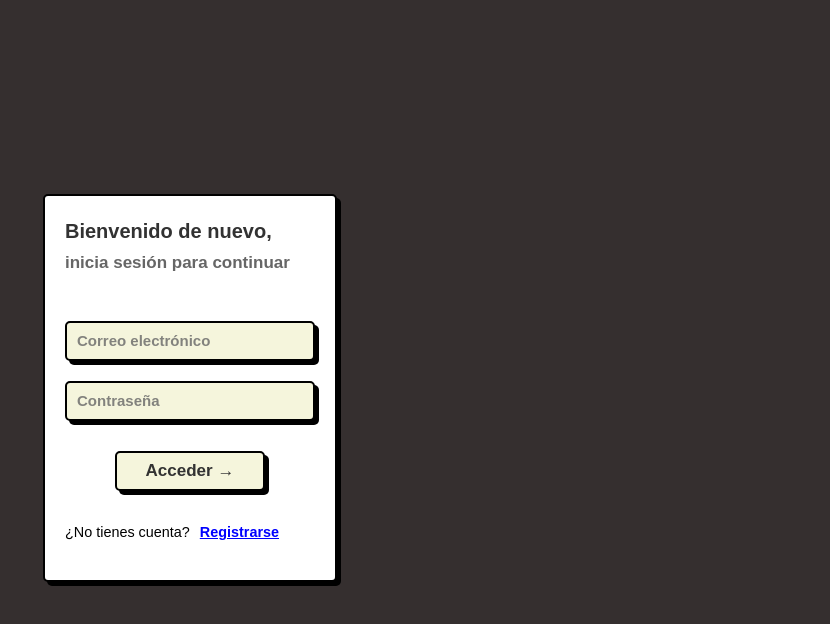
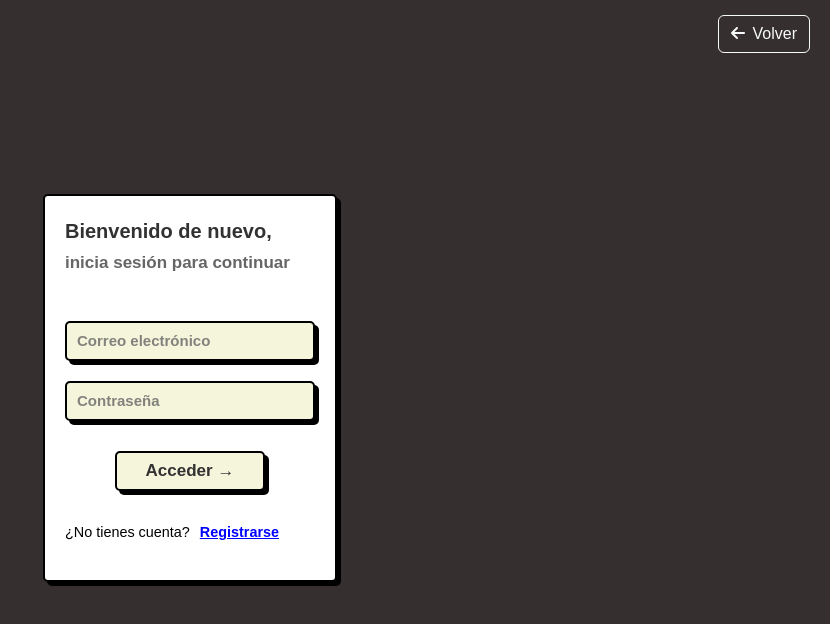
Before and after one commit to AlejandroRodriguez1998/Agenda, a Next.js app: page /login in a window 1280 px wide. Shown: the top 624 px of the page, without its empty margins (450-1280 px from the left). Built offline with nearby package versions, Linux system fonts and the light colour scheme; no server answers.

Commit message:
Añadida salida de login

```diff
--- a/pages/login.tsx
+++ b/pages/login.tsx
@@ -2,6 +2,8 @@ import { useEffect, useState } from 'react'
 import { useRouter } from 'next/router'
 import { supabase } from '@/lib/supabaseClient'
 import AuthForm from '@/components/auth/AuthForm'
+import { FontAwesomeIcon } from '@fortawesome/react-fontawesome'
+import { faArrowLeft } from '@fortawesome/free-solid-svg-icons'
 
 export default function LoginPage() {
   const router = useRouter()
@@ -29,7 +31,17 @@ export default function LoginPage() {
   }
 
   return (
-    <div className="p-4">
+    <div className="position-relative p-4">
+      {/* Botón arriba a la derecha */}
+      <button
+        className="btn btn-outline-light position-absolute"
+        style={{ top: -41, right: 20 }}
+        onClick={() => router.push('/')}
+      >
+        <FontAwesomeIcon icon={faArrowLeft} className="me-2" />
+        Volver
+      </button>
+
       <AuthForm />
     </div>
   )
```
